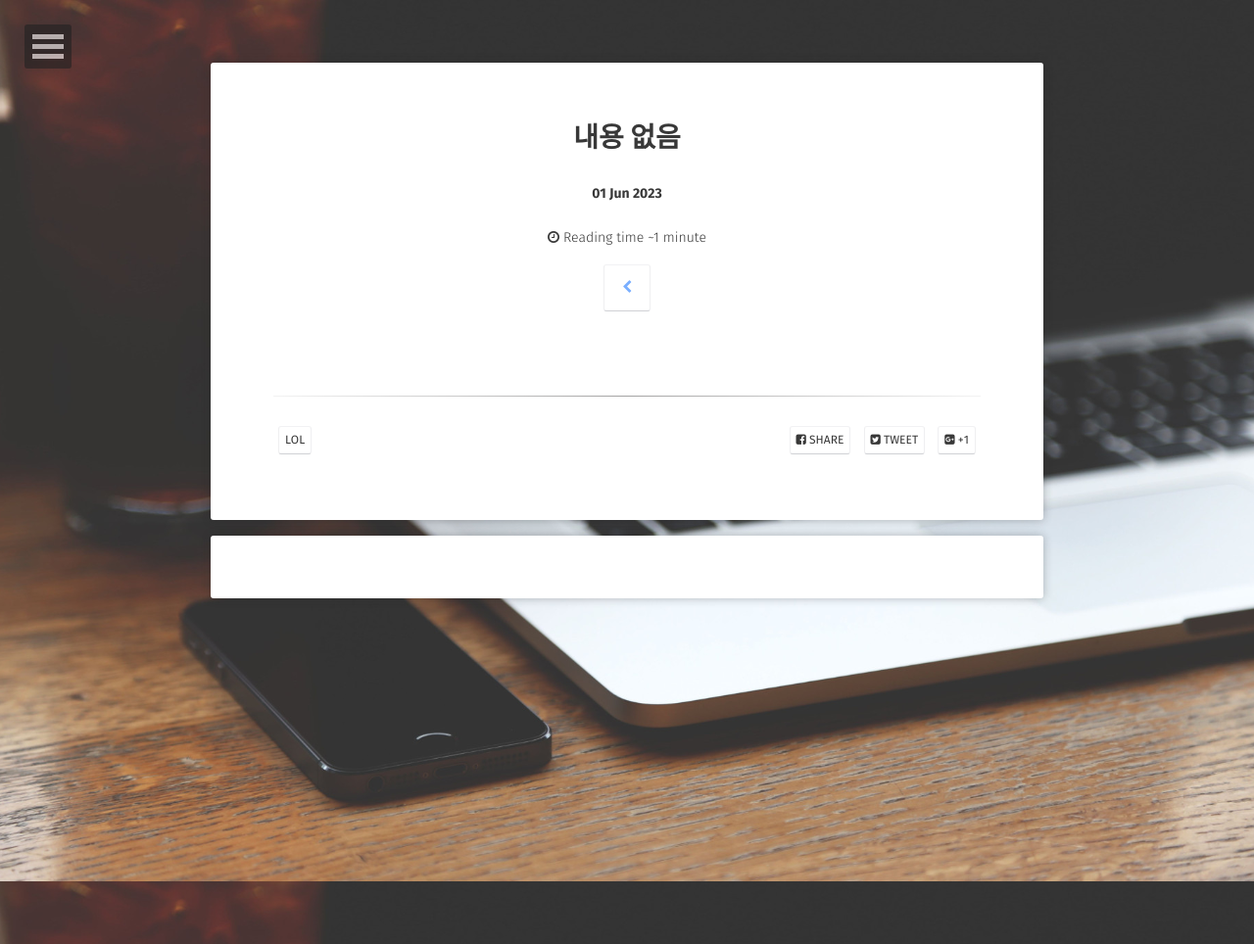
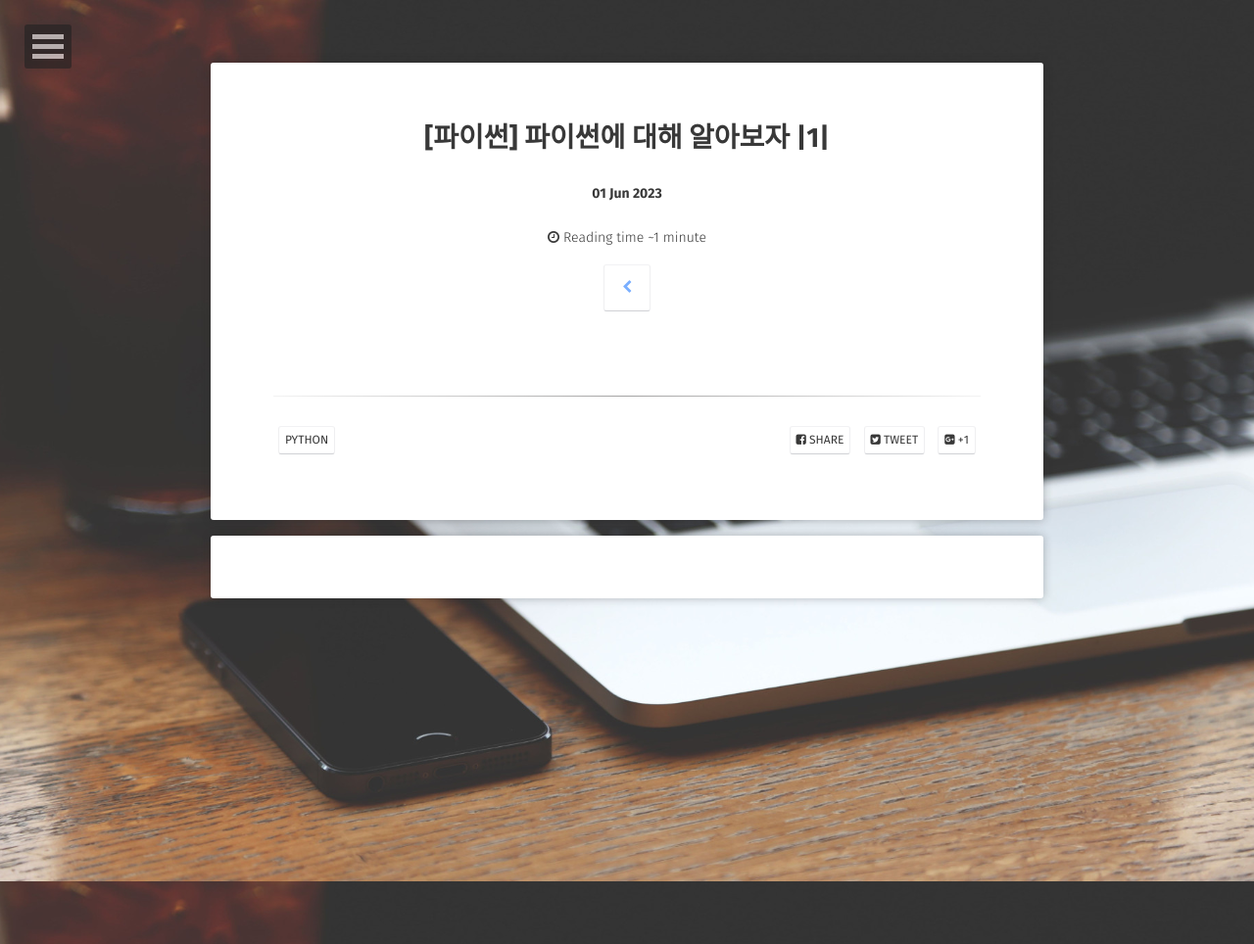
Before and after one commit to myh518/myh518.github.com, a Jekyll site: the page built from _posts/Python/2023-06-01-whatfirstpython.md, in a window 1280 px wide. Shown: the whole page at 98% size. Built offline with Jekyll 4.4.1, drawn with Linux system fonts in a browser that asks for light colours; some web fonts are replaced; comment, search, counter and statistics services are not loaded.

Commit message:
Update 2023-06-01-whatfirstpython.md

```diff
--- a/_posts/Python/2023-06-01-whatfirstpython.md
+++ b/_posts/Python/2023-06-01-whatfirstpython.md
@@ -1,8 +1,8 @@
 ---
 layout: post
-title: '내용 없음'
-excerpt: 없다고
+title: '[파이썬] 파이썬에 대해 알아보자 |1|'
+excerpt: 파이썬의 자료형 3가지와 출력문등의 것을 알아보자
 category: Python
 tags:
-  - lol
+  - python
 ---
```
